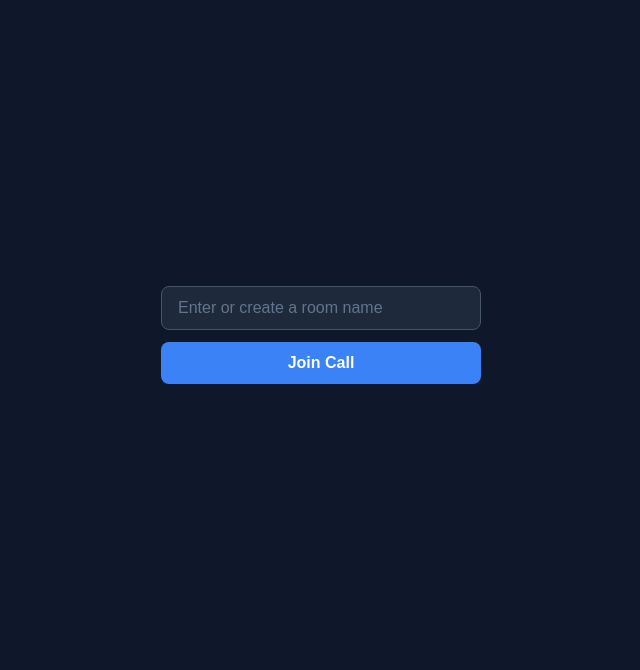
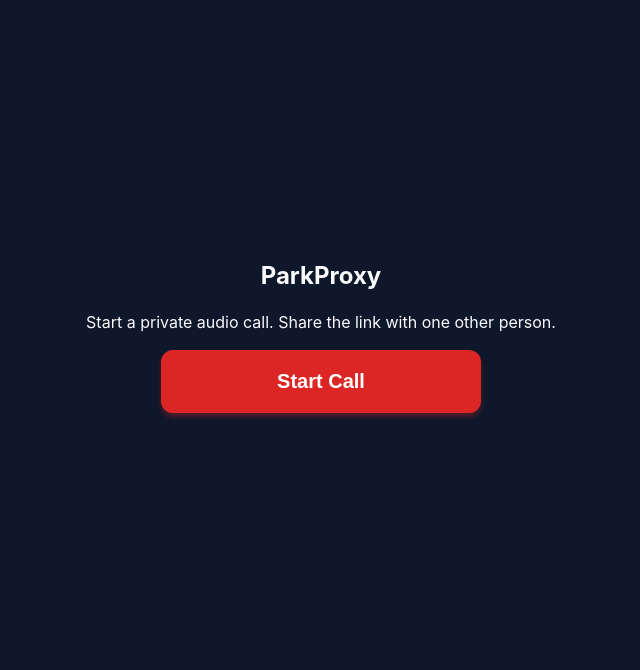
Before and after one commit to Sayantan-Chatterjee-2619/ParkProxy, a FastAPI app: page / in a window 1280 px wide. Shown: the part 113-783 px from the top of the page, without its empty margins (319-959 px from the left). Run offline with FastAPI, Linux system fonts and the light colour scheme.

Commit message:
frontend modified

```diff
--- a/templates/index.html
+++ b/templates/index.html
@@ -60,26 +60,59 @@
     #lobby {
       display: flex;
       flex-direction: column;
-      gap: 0.75rem;
+      gap: 1rem;
       flex: 1;
       align-items: center;
       justify-content: center;
       text-align: center;
     }
 
-    #room-input {
+    #start-btn {
       width: 100%;
       max-width: 320px;
-      padding: 0.75rem 1rem;
-      font-size: 1rem;
-      background: #1e293b;
-      border: 1px solid #475569;
-      border-radius: 0.5rem;
-      color: #f8fafc;
+      padding: 1.25rem 2rem;
+      font-size: 1.25rem;
+      font-weight: 700;
+      background: #dc2626;
+      color: #ffffff;
+      border: none;
+      border-radius: 0.75rem;
+      cursor: pointer;
+      transition: background 0.2s, transform 0.1s;
+      box-shadow: 0 4px 6px -1px rgba(220, 38, 38, 0.4);
     }
 
-    #room-input::placeholder {
-      color: #64748b;
+    #start-btn:hover {
+      background: #b91c1c;
+      box-shadow: 0 6px 8px -1px rgba(220, 38, 38, 0.5);
+    }
+
+    #start-btn:active {
+      transform: scale(0.98);
+    }
+
+    #start-btn:disabled {
+      background: #475569;
+      cursor: not-allowed;
+      box-shadow: none;
+    }
+
+    #copy-btn {
+      margin-top: 0.5rem;
+      background: transparent;
+      border: 1px solid #475569;
+      color: #94a3b8;
+      max-width: 320px;
+      width: 100%;
+      padding: 0.75rem 1rem;
+      font-size: 0.95rem;
+      border-radius: 0.5rem;
+      cursor: pointer;
+    }
+
+    #copy-btn:hover {
+      border-color: #3b82f6;
+      color: #3b82f6;
     }
 
     button {
@@ -96,34 +129,6 @@
 
     button:active {
       transform: scale(0.98);
-    }
-
-    #join-btn {
-      background: #3b82f6;
-      color: #ffffff;
-    }
-
-    #join-btn:hover {
-      background: #2563eb;
-    }
-
-    #join-btn:disabled {
-      background: #475569;
-      cursor: not-allowed;
-    }
-
-    #copy-btn {
-      margin-top: 0.5rem;
-      background: transparent;
-      border: 1px solid #475569;
-      color: #94a3b8;
-      max-width: 320px;
-      width: 100%;
-    }
-
-    #copy-btn:hover {
-      border-color: #3b82f6;
-      color: #3b82f6;
     }
 
     /* --------------------------------------------------------------
@@ -258,16 +263,11 @@
       <p>Private audio calls &mdash; no phone numbers, no personal data.</p>
     </header>
 
-    <!-- Lobby: create / join a room -->
+    <!-- Lobby: start a call -->
     <section id="lobby">
-      <input
-        type="text"
-        id="room-input"
-        placeholder="Enter or create a room name"
-        maxlength="64"
-        autocomplete="off"
-      />
-      <button id="join-btn">Join Call</button>
+      <h2>ParkProxy</h2>
+      <p>Start a private audio call. Share the link with one other person.</p>
+      <button id="start-btn">Start Call</button>
       <button id="copy-btn" class="hidden">Copy room link</button>
     </section>
 
@@ -350,8 +350,7 @@
     const overlayMessageEl = $("overlay-message");
     const overlayActionEl = $("overlay-action");
 
-    const roomInputEl = $("room-input");
-    const joinBtnEl = $("join-btn");
+    const startBtnEl = $("start-btn");
     const copyBtnEl = $("copy-btn");
 
     const remoteLabelEl = $("remote-label");
@@ -661,30 +660,24 @@
        UI initialization
        -------------------------------------------------------------- */
     function initUI() {
-      // Pre-fill room from query param if present
+      // Pre-fill room from query param if someone opened a shared link
       const params = new URLSearchParams(location.search);
       const paramRoom = params.get("room");
       if (paramRoom) {
-        roomInputEl.value = paramRoom;
+        roomId = paramRoom;
+        copyBtnEl.classList.remove("hidden");
+        copyBtnEl.title = buildRoomUrl(roomId);
       }
 
-      joinBtnEl.addEventListener("click", async () => {
-        const room = roomInputEl.value.trim();
-        if (!room) {
-          roomInputEl.focus();
-          return;
-        }
-        if (room.length > MAX_ROOM_LENGTH) {
-          await showOverlay(
-            "Invalid Room",
-            `Room name must be ${MAX_ROOM_LENGTH} characters or fewer.`,
-            "OK"
-          );
-          return;
-        }
+      startBtnEl.addEventListener("click", async () => {
+        // Generate a unique room id automatically
+        const room = generateRoomId();
+        roomId = room;
+        copyBtnEl.classList.remove("hidden");
+        copyBtnEl.title = buildRoomUrl(roomId);
 
-        joinBtnEl.disabled = true;
-        joinBtnEl.textContent = "Joining&hellip;";
+        startBtnEl.disabled = true;
+        startBtnEl.textContent = "Calling&hellip;";
 
         try {
           await initLocalStream();
@@ -692,8 +685,7 @@
           await connectSignaling(room);
 
           // Wait for the server to assign a WebRTC role (offerer/answerer).
-          // This coordinates the offer/answer handshake and prevents glare
-          // (both peers sending offers simultaneously).
+          // The person who clicks Start Call is the first connection = offerer.
           await waitForRole();
 
           // Fetch time-limited TURN credentials before creating the peer
@@ -711,8 +703,8 @@
           );
         } catch (err) {
           console.error(err);
-          joinBtnEl.disabled = false;
-          joinBtnEl.textContent = "Join Call";
+          startBtnEl.disabled = false;
+          startBtnEl.textContent = "Start Call";
           await showOverlay("Call Error", err.message, "OK");
         }
       });
@@ -730,9 +722,18 @@
             }, 1500);
           })
           .catch(() => {
-            // Fallback for browsers without Clipboard API
-            roomInputEl.select();
+            // Fallback: create a temporary input to copy
+            const temp = document.createElement("textarea");
+            temp.value = url;
+            document.body.appendChild(temp);
+            temp.select();
             document.execCommand("copy");
+            document.body.removeChild(temp);
+            const original = copyBtnEl.textContent;
+            copyBtnEl.textContent = "Copied!";
+            setTimeout(() => {
+              copyBtnEl.textContent = original;
+            }, 1500);
           });
       });
 
```
